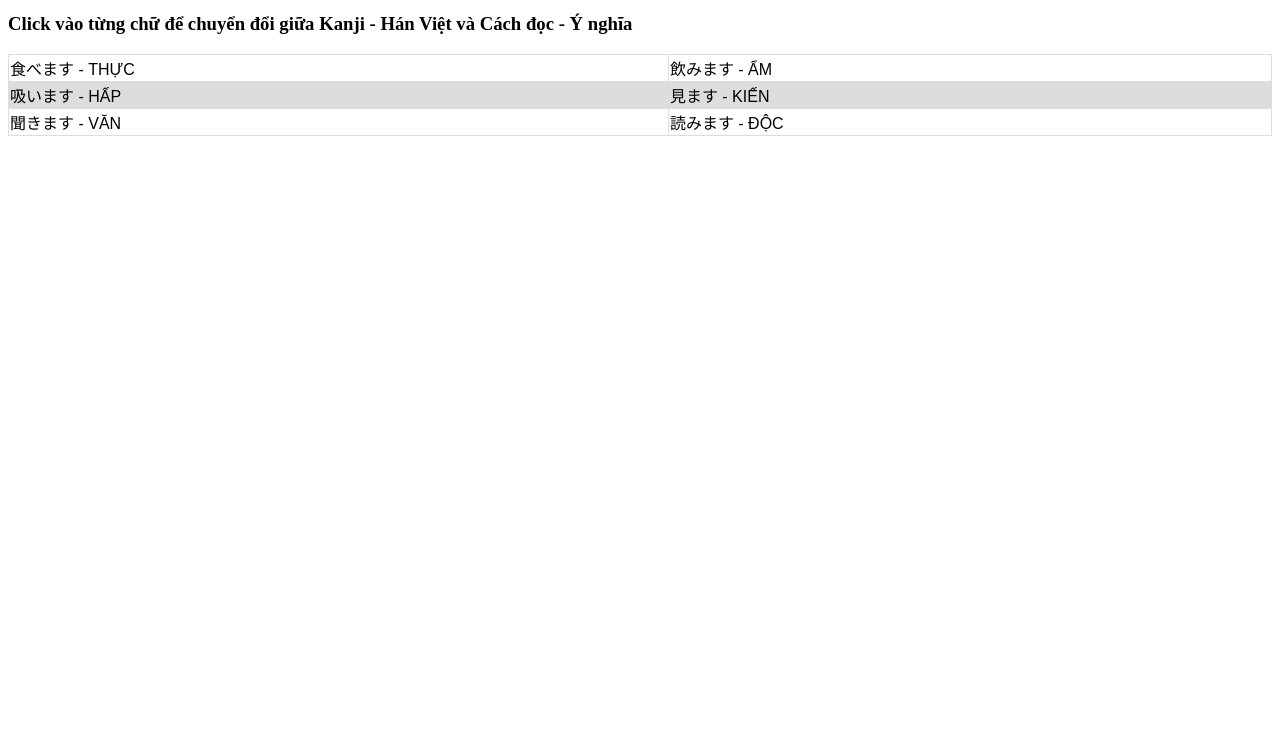
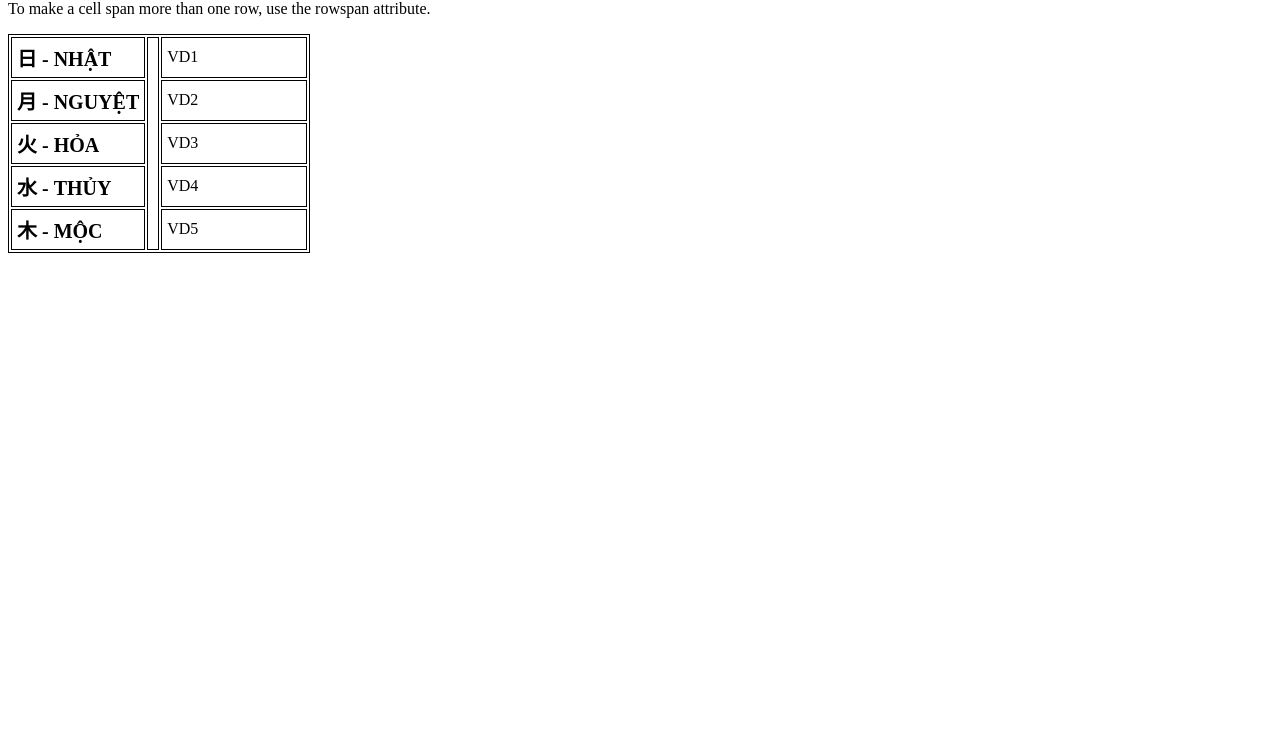
Before and after one commit to tinpham1993/learn_javascript, a plain HTML site: page index.html in a window 1280 px wide. Shown: the part 67-800 px from the top of the page. Drawn offline with Linux system fonts and the light colour scheme.

Commit message:
Update index.html

```diff
--- a/index.html
+++ b/index.html
@@ -1,52 +1,44 @@
 <!DOCTYPE html>
 <html>
 <head>
-      <title>Kanji - Minna no Nihongo - Bài 6</title>
 <style>
-        table {
-          font-family: arial, sans-serif;
-          border-collapse: collapse;
-          width: 100%;
+table, th, td {
+  border: 1px solid black;
 }
-
-        td, th {
-          border: 1px solid #dddddd;
+th, td {
+  padding: 5px;
   text-align: left;
-        }
-
-        tr:nth-child(even) {
-          background-color: #dddddd;
 }
 </style>
 </head>
 <body>
-   <script>
-    function flip_words(pos_row, pos_col, word1, word2) {
-        var current_row = document.getElementById("myTable").rows[pos_row].cells;
-        if (current_row[pos_col].innerHTML == word1){
-            current_row[pos_col].innerHTML = word2;
-        }
-        else
-        {
-            current_row[pos_col].innerHTML = word1;
-        }
-    }
-</script>
-      <h1>Kanji - Minna no Nihongo - Bài 6</h1>
-      <h3>Click vào từng chữ để chuyển đổi giữa Kanji - Hán Việt và Cách đọc - Ý nghĩa</h3>
-      <table id = myTable>
+
+<h2>Cell that spans two rows</h2>
+<p>To make a cell span more than one row, use the rowspan attribute.</p>
+
+<table>
   <tr>
-    <td onclick="flip_words(0, 0, '食べます - THỰC', 'たべます - ăn')">食べます - THỰC</td>
-    <td onclick="flip_words(0, 1, '飲みます - ẨM', 'のみます - uống')">飲みます - ẨM</td>
+    <th  style="font-size:20px;">日 - NHẬT</th>
+    <th rowspan="5"></th>
+    <td style="width:50%">VD1</td>
   </tr>
   <tr>
-    <td onclick="flip_words(1, 0, '吸います - HẤP', 'すいます - hút (thuốc lá)')">吸います - HẤP</td>
-    <td onclick="flip_words(1, 1, '見ます - KIẾN', 'みます - xem, nhìn')">見ます - KIẾN</td>
+    <th style="font-size:20px;">月 - NGUYỆT</th>
+    <td style="width:50%">VD2</td>
   </tr>
   <tr>
-    <td onclick="flip_words(2, 0, '聞きます - VĂN', 'ききます - nghe')">聞きます - VĂN</td>
-    <td onclick="flip_words(2, 1, '読みます - ĐỘC', 'よみます - đọc')">読みます - ĐỘC</td>
+    <th style="font-size:20px;">火 - HỎA</th>
+    <td style="width:50%">VD3</td>
+  </tr>
+  <tr>
+    <th style="font-size:20px;">水 - THỦY</th>
+    <td style="width:50%">VD4</td>
+  </tr>
+  <tr>
+    <th style="font-size:20px;">木 - MỘC</th>
+    <td style="width:50%">VD5</td>
   </tr>
 </table>
+
 </body>
 </html>
```
Lines whose indentation alone changed are shown as unchanged.
